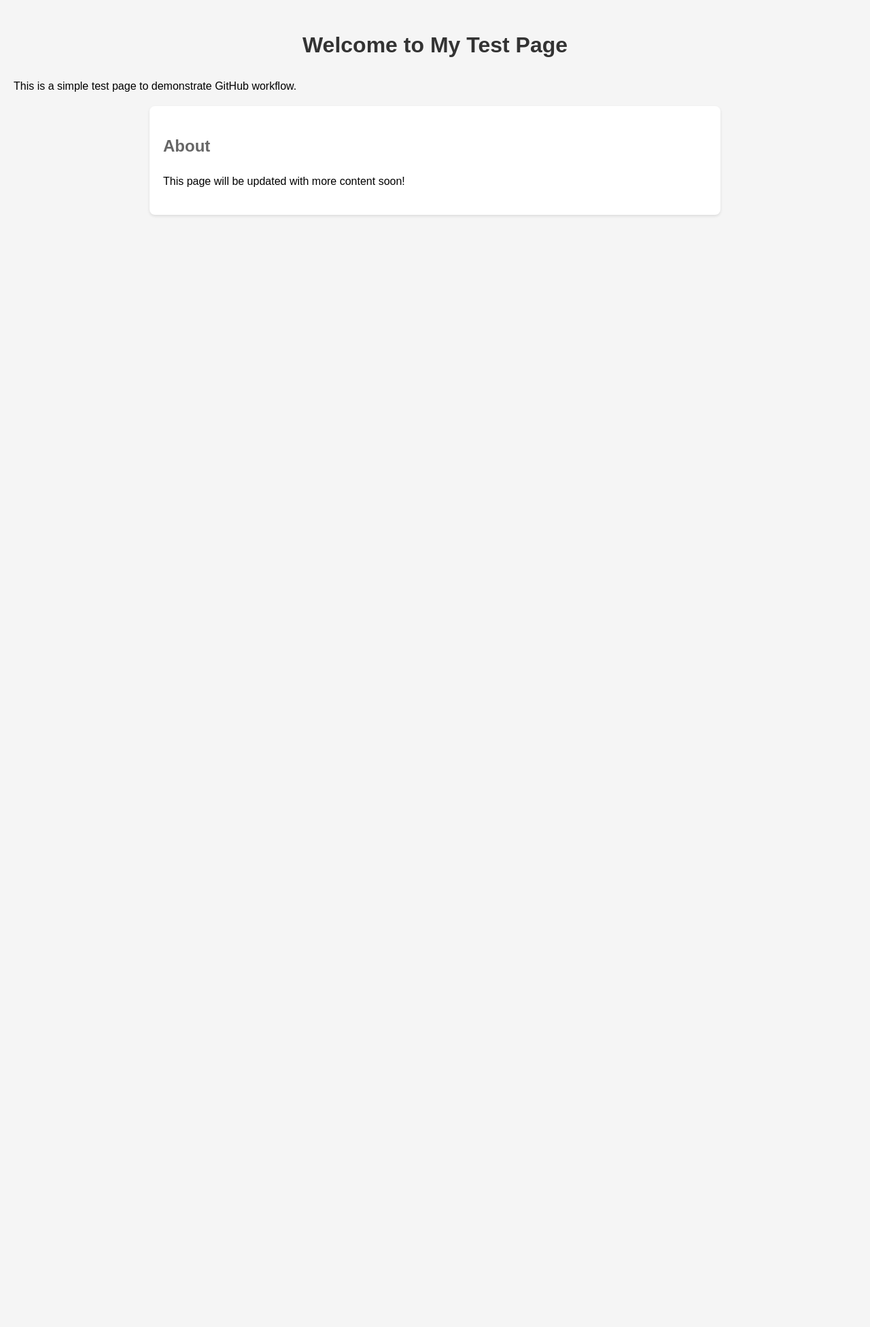
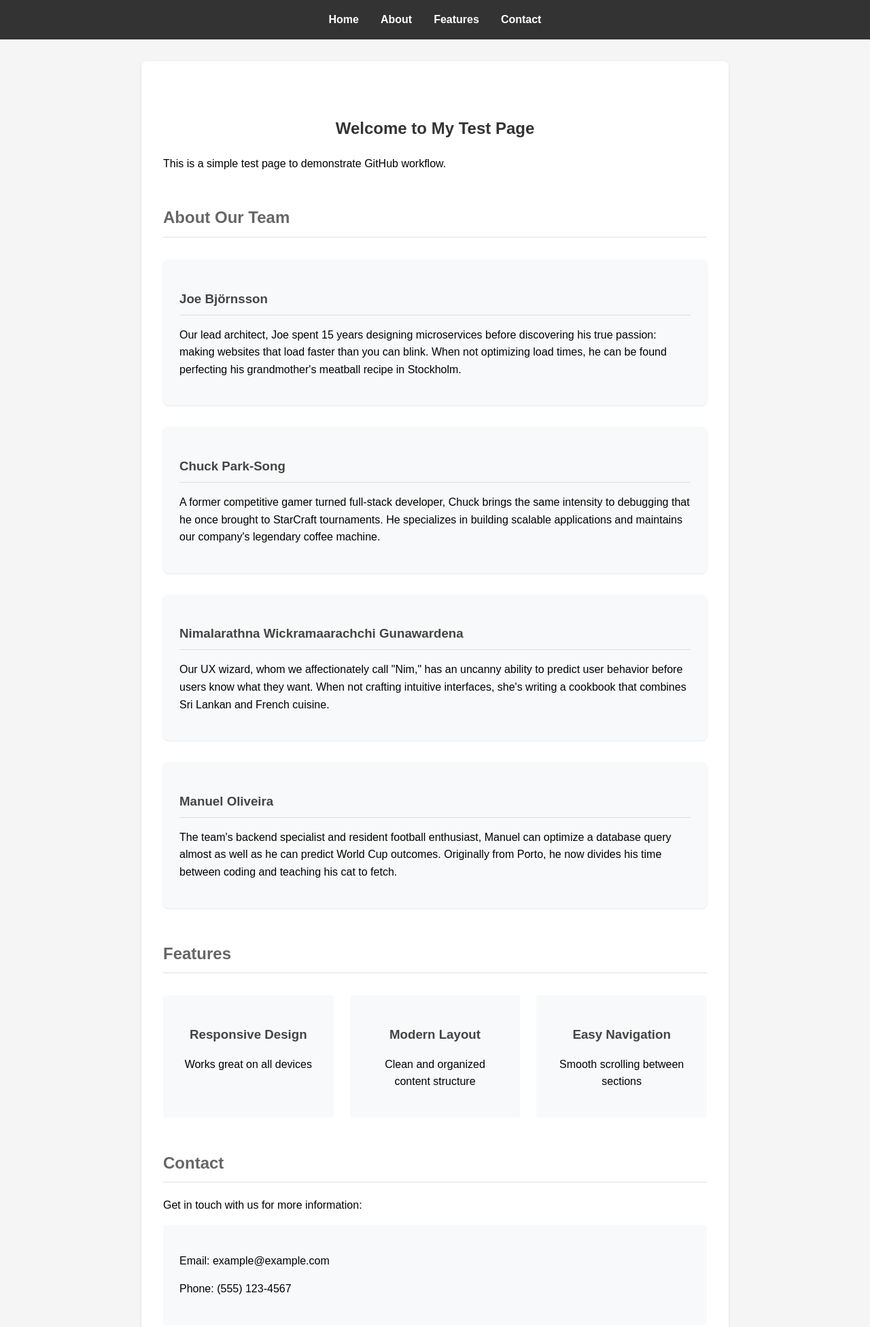
Before and after one commit to EmanuelNazareth/All-thingx-test, a plain HTML site: page index.html in a window 1280 px wide. Shown: the top 1952 px of the page at 68% size. Before the commit the page ends 800 px from the top, so only its background shows below. Drawn offline with Linux system fonts and the light colour scheme.

Commit message:
Add team biographies to About section

```diff
--- a/index.html
+++ b/index.html
@@ -7,12 +7,71 @@
     <link rel="stylesheet" href="styles.css">
 </head>
 <body>
-    <h1>Welcome to My Test Page</h1>
-    <p>This is a simple test page to demonstrate GitHub workflow.</p>
+    <nav class="navigation">
+        <ul>
+            <li><a href="#home">Home</a></li>
+            <li><a href="#about">About</a></li>
+            <li><a href="#features">Features</a></li>
+            <li><a href="#contact">Contact</a></li>
+        </ul>
+    </nav>
+
     <div class="container">
-        <section>
-            <h2>About</h2>
-            <p>This page will be updated with more content soon!</p>
+        <section id="home">
+            <h1>Welcome to My Test Page</h1>
+            <p>This is a simple test page to demonstrate GitHub workflow.</p>
+        </section>
+
+        <section id="about">
+            <h2>About Our Team</h2>
+            <div class="team-members">
+                <div class="team-member">
+                    <h3>Joe Björnsson</h3>
+                    <p>Our lead architect, Joe spent 15 years designing microservices before discovering his true passion: making websites that load faster than you can blink. When not optimizing load times, he can be found perfecting his grandmother's meatball recipe in Stockholm.</p>
+                </div>
+
+                <div class="team-member">
+                    <h3>Chuck Park-Song</h3>
+                    <p>A former competitive gamer turned full-stack developer, Chuck brings the same intensity to debugging that he once brought to StarCraft tournaments. He specializes in building scalable applications and maintains our company's legendary coffee machine.</p>
+                </div>
+
+                <div class="team-member">
+                    <h3>Nimalarathna Wickramaarachchi Gunawardena</h3>
+                    <p>Our UX wizard, whom we affectionately call "Nim," has an uncanny ability to predict user behavior before users know what they want. When not crafting intuitive interfaces, she's writing a cookbook that combines Sri Lankan and French cuisine.</p>
+                </div>
+
+                <div class="team-member">
+                    <h3>Manuel Oliveira</h3>
+                    <p>The team's backend specialist and resident football enthusiast, Manuel can optimize a database query almost as well as he can predict World Cup outcomes. Originally from Porto, he now divides his time between coding and teaching his cat to fetch.</p>
+                </div>
+            </div>
+        </section>
+
+        <section id="features">
+            <h2>Features</h2>
+            <div class="features-grid">
+                <div class="feature-card">
+                    <h3>Responsive Design</h3>
+                    <p>Works great on all devices</p>
+                </div>
+                <div class="feature-card">
+                    <h3>Modern Layout</h3>
+                    <p>Clean and organized content structure</p>
+                </div>
+                <div class="feature-card">
+                    <h3>Easy Navigation</h3>
+                    <p>Smooth scrolling between sections</p>
+                </div>
+            </div>
+        </section>
+
+        <section id="contact">
+            <h2>Contact</h2>
+            <p>Get in touch with us for more information:</p>
+            <div class="contact-info">
+                <p>Email: example@example.com</p>
+                <p>Phone: (555) 123-4567</p>
+            </div>
         </section>
     </div>
 </body>
--- a/styles.css
+++ b/styles.css
@@ -2,15 +2,41 @@ body {
     font-family: Arial, sans-serif;
     line-height: 1.6;
     margin: 0;
-    padding: 20px;
+    padding: 0;
     background-color: #f5f5f5;
+}
+
+.navigation {
+    background-color: #333;
+    padding: 1rem;
+    position: sticky;
+    top: 0;
+}
+
+.navigation ul {
+    list-style: none;
+    margin: 0;
+    padding: 0;
+    display: flex;
+    justify-content: center;
+    gap: 2rem;
+}
+
+.navigation a {
+    color: white;
+    text-decoration: none;
+    font-weight: bold;
+}
+
+.navigation a:hover {
+    color: #ddd;
 }
 
 .container {
     max-width: 800px;
-    margin: 0 auto;
+    margin: 2rem auto;
     background-color: white;
-    padding: 20px;
+    padding: 2rem;
     border-radius: 8px;
     box-shadow: 0 2px 4px rgba(0,0,0,0.1);
 }
@@ -22,8 +48,69 @@ h1 {
 
 h2 {
     color: #666;
+    border-bottom: 2px solid #eee;
+    padding-bottom: 0.5rem;
 }
 
 section {
-    margin-top: 20px;
+    margin: 3rem 0;
 }
+
+.team-members {
+    display: grid;
+    gap: 2rem;
+    margin-top: 2rem;
+}
+
+.team-member {
+    background-color: #f8f9fa;
+    padding: 1.5rem;
+    border-radius: 8px;
+    box-shadow: 0 1px 3px rgba(0,0,0,0.1);
+}
+
+.team-member h3 {
+    color: #444;
+    margin-bottom: 1rem;
+    border-bottom: 1px solid #ddd;
+    padding-bottom: 0.5rem;
+}
+
+.features-grid {
+    display: grid;
+    grid-template-columns: repeat(auto-fit, minmax(200px, 1fr));
+    gap: 1.5rem;
+    margin-top: 2rem;
+}
+
+.feature-card {
+    background-color: #f8f9fa;
+    padding: 1.5rem;
+    border-radius: 4px;
+    text-align: center;
+}
+
+.feature-card h3 {
+    color: #444;
+    margin-bottom: 1rem;
+}
+
+.contact-info {
+    background-color: #f8f9fa;
+    padding: 1.5rem;
+    border-radius: 4px;
+    margin-top: 1rem;
+}
+
+@media (max-width: 600px) {
+    .navigation ul {
+        flex-direction: column;
+        align-items: center;
+        gap: 1rem;
+    }
+
+    .container {
+        margin: 1rem;
+        padding: 1rem;
+    }
+}
```
